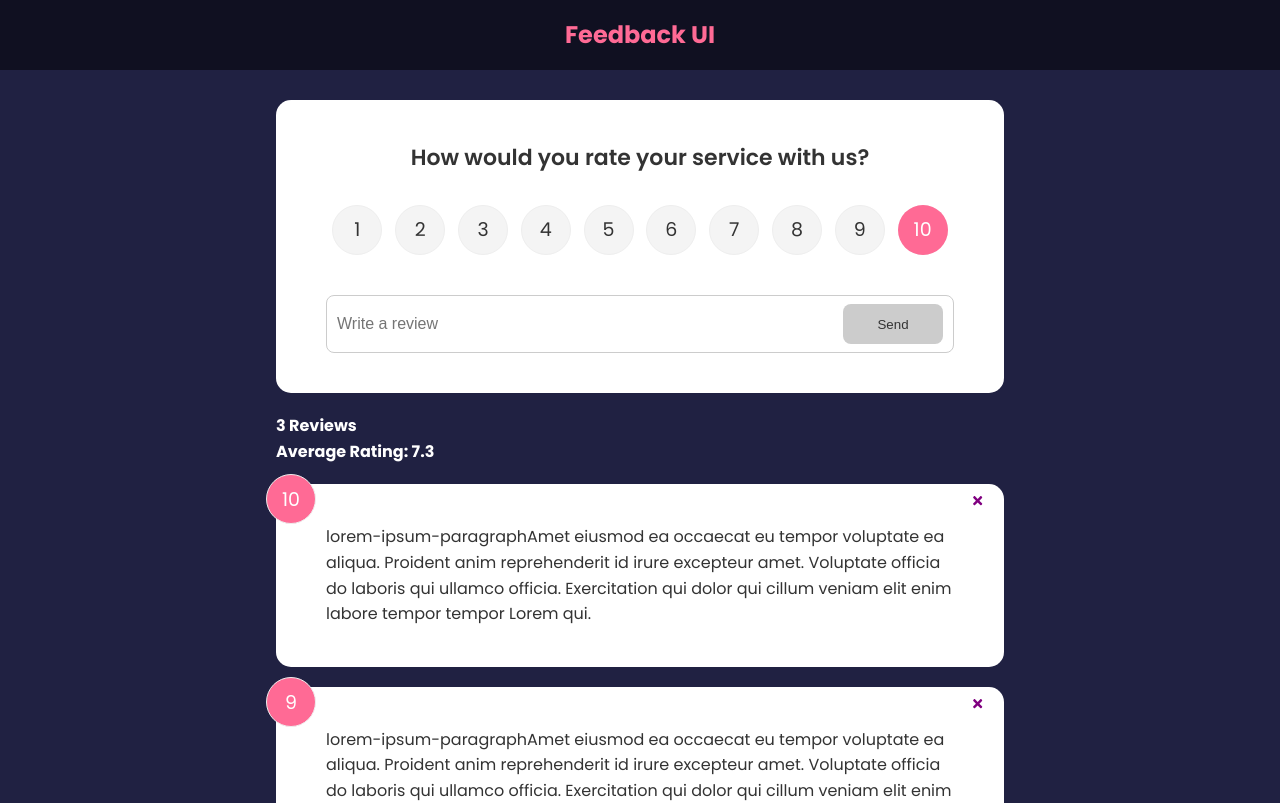
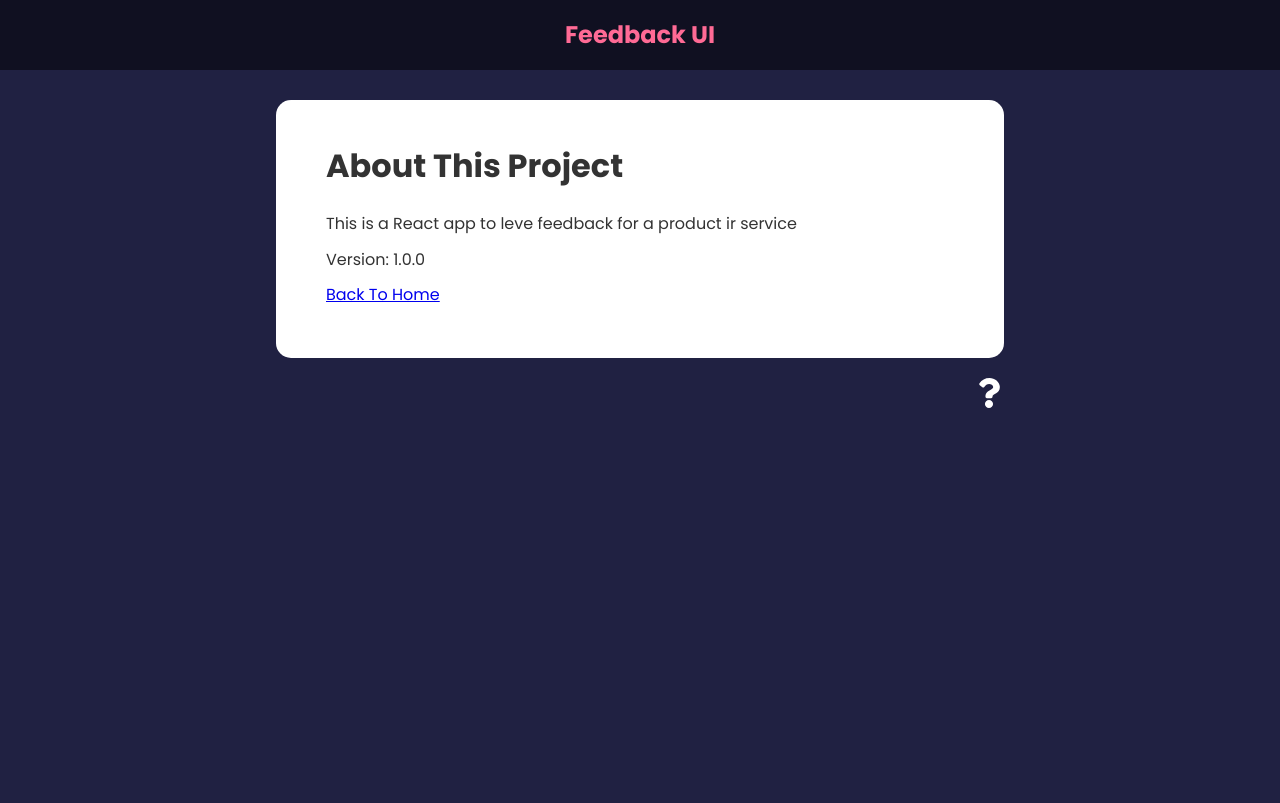
Before and after one commit to RafaelBispoSantos/aplicativo-de-feedback, a React (Create React App) app: page /about in a window 1280 px wide. Shown: the top 803 px of the page. Built offline with nearby package versions, Linux system fonts and the light colour scheme.

Commit message:
create component AboutIconLink, page AboutPage, user the react-router-dom (Link, Routes)

```diff
--- a/package.json
+++ b/package.json
@@ -6,10 +6,11 @@
     "@testing-library/jest-dom": "^5.16.5",
     "@testing-library/react": "^13.4.0",
     "@testing-library/user-event": "^13.5.0",
-    "framer-motion": "^4.1.17",
+    "framer-motion": "6.3.2",
     "react": "^18.2.0",
     "react-dom": "^18.2.0",
     "react-icons": "^4.8.0",
+    "react-router-dom": "^6.9.0",
     "react-scripts": "5.0.1",
     "uuid": "^9.0.0",
     "web-vitals": "^2.1.4"
--- a/src/App.js
+++ b/src/App.js
@@ -1,31 +1,49 @@
-import {useState} from 'react'
-import {v4 as uuidv4} from 'uuid'
+import { useState } from "react";
+import { v4 as uuidv4 } from "uuid";
+import { BrowserRouter as Router, Route, Routes } from "react-router-dom";
 import Header from "./componets/Header";
-import FeedbackList from './componets/FeedbackList';
-import FeedbackStats from './componets/FeedbackStats';
-import FeedbackForm from './componets/FeedbackForm';
-import FeedbackData from "./data/FeedbackData"
+import FeedbackList from "./componets/FeedbackList";
+import FeedbackStats from "./componets/FeedbackStats";
+import FeedbackForm from "./componets/FeedbackForm";
+import FeedbackData from "./data/FeedbackData";
+import AboutIconLink from "./componets/AboutIconLink";
+import AboutPage from "./pages/AboutPage";
 function App() {
-  const [feedback, setFeedback] = useState(FeedbackData)
+  const [feedback, setFeedback] = useState(FeedbackData);
   const addFeedback = (newFeedback) => {
-    newFeedback.id= uuidv4()
-    setFeedback([newFeedback,...feedback])
-  }
+    newFeedback.id = uuidv4();
+    setFeedback([newFeedback, ...feedback]);
+  };
   const deleteFeedback = (id) => {
-   if (window.confirm('Are you sure you want to delete this feedback')){
-    setFeedback(feedback.filter((item)=> item.id !== id) )
-   }
-  }
+    if (window.confirm("Are you sure you want to delete this feedback")) {
+      setFeedback(feedback.filter((item) => item.id !== id));
+    }
+  };
   return (
-    <>
-      <Header/>
+    <Router>
+      <Header />
       <div className="container">
-        <FeedbackForm handleAdd={addFeedback} />
-        <FeedbackStats feedback={feedback}/>
-      <FeedbackList feedback={feedback} handleDelete={deleteFeedback}/>
+        <Routes>
+          <Route
+          exact
+            path="/"
+            element={
+              <>
+                <FeedbackForm handleAdd={addFeedback} />
+                <FeedbackStats feedback={feedback} />
+                <FeedbackList
+                  feedback={feedback}
+                  handleDelete={deleteFeedback}
+                />
+              </>
+            }
+          ></Route>
 
+          <Route path="/about" element={<AboutPage />}></Route>
+        </Routes>
+        <AboutIconLink/>
       </div>
-    </>
+    </Router>
   );
 }
 export default App;
--- /dev/null
+++ b/src/componets/AboutIconLink.jsx
@@ -0,0 +1,13 @@
+import { FaQuestion } from "react-icons/fa";
+import {Link} from'react-router-dom'
+function AboutIconLink() {
+  return (
+    <div className="about-link">
+      <Link to="/about">
+        <FaQuestion size={30} />
+      </Link>
+    </div>
+  );
+}
+
+export default AboutIconLink;
--- /dev/null
+++ b/src/pages/AboutPage.jsx
@@ -0,0 +1,19 @@
+import Card from "../componets/shared/Card"
+import {Link} from'react-router-dom'
+
+function AboutPage() {
+  return (
+   <Card>
+    <div className="about">
+        <h1>About This Project</h1>
+        <p>This is a React app to leve feedback for a product ir service</p>
+        <p>Version: 1.0.0</p>
+        <p>
+            <Link to="/">Back To Home</Link>
+        </p>
+    </div>
+   </Card>
+  )
+}
+
+export default AboutPage
```
Also changed, not shown: 1 other file (tests, documents, lock files or other folders).
